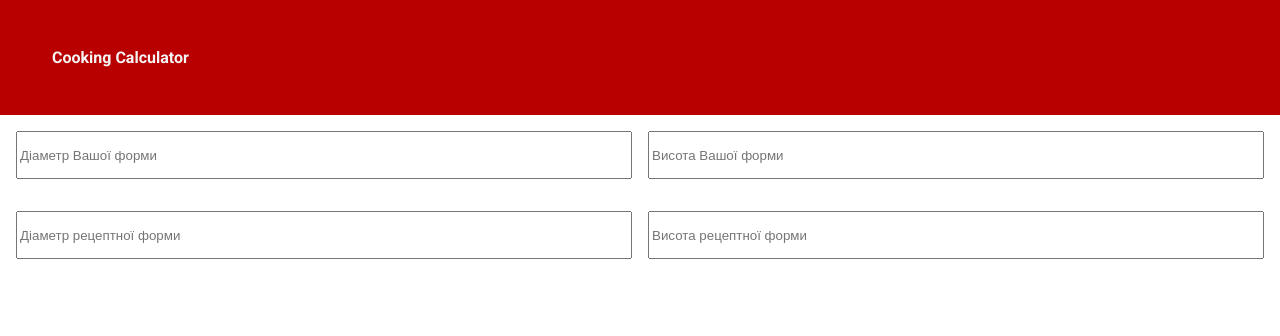
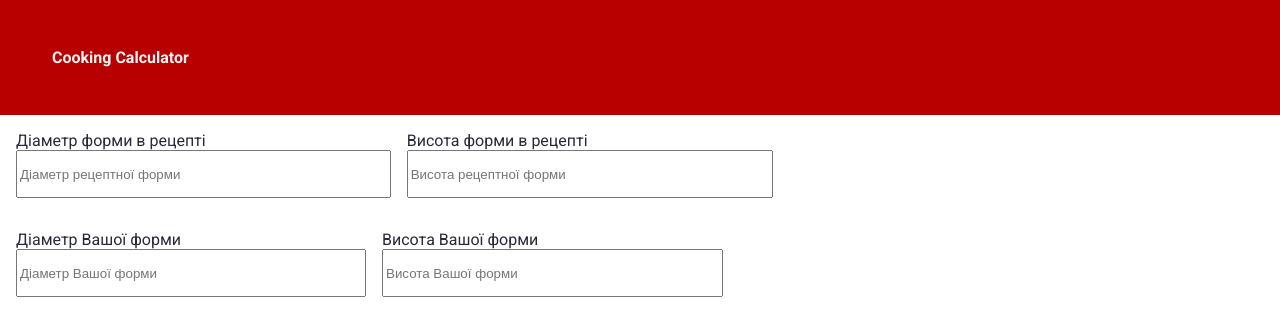
Before and after one commit to muteKey/cooking-utility, a React (Vite) app: page / in a window 1280 px wide. Shown: the top 336 px of the page. Built offline with nearby package versions, Linux system fonts and the light colour scheme.

Commit message:
updated accessibility and ui

```diff
--- a/src/App.jsx
+++ b/src/App.jsx
@@ -61,7 +61,7 @@ function App() {
             </div>
 
             <button className='btn-add-ingredient' onClick={handleAddIngredient}>
-              <label>Додати інгредієнт</label>
+              Додати інгредієнт
             </button>
             </>
           ) : null
--- a/src/components/IngredientInput.jsx
+++ b/src/components/IngredientInput.jsx
@@ -14,7 +14,7 @@ export default function IngredientInput(props) {
             <input
                 type="number"
                 name="amount"
-                placeholder="Кількість в грамах"
+                placeholder="Грамів"
                 onChange={(event) => {props.onChange(event)}}
             />
             {
--- a/src/components/MainParametersForm.jsx
+++ b/src/components/MainParametersForm.jsx
@@ -39,22 +39,8 @@ export default function MainParametersForm(props) {
         <form className="main-parameters-form">
             <div className='main-parameters'>
                 <div className='parameters-pair'>
-                    <input
-                        type="number"
-                        placeholder='Діаметр Вашої форми'
-                        name='ownDiameter'
-                        onChange={handleChange}
-                        value={formData.ownDiameter}
-                    />
-                    <input
-                        type="number"
-                        placeholder='Висота Вашої форми'
-                        name='ownHeight'
-                        onChange={handleChange}
-                        value={formData.ownHeight}
-                    />
-                </div>
-                <div className='parameters-pair'>
+                    <div className="label-field-container">
+                        <label htmlFor="receiptDiameter">Діаметр форми в рецепті</label>
                         <input
                             type="number"
                             placeholder='Діаметр рецептної форми'
@@ -62,6 +48,9 @@ export default function MainParametersForm(props) {
                             onChange={handleChange}
                             value={formData.receiptDiameter}
                         />
+                    </div>
+                    <div className="label-field-container">
+                        <label htmlFor="receiptHeight">Висота форми в рецепті</label>
                         <input
                             type="number"
                             placeholder='Висота рецептної форми'
@@ -71,6 +60,30 @@ export default function MainParametersForm(props) {
                         />
                     </div>
                 </div>
+                <div className='parameters-pair'>
+                    <div className="label-field-container">
+                        <label htmlFor="ownDiameter">Діаметр Вашої форми</label>
+                        <input
+                            type="number"
+                            placeholder='Діаметр Вашої форми'
+                            name='ownDiameter'
+                            onChange={handleChange}
+                            value={formData.ownDiameter}
+                        />
+                    </div>
+                    <div>
+                        <label htmlFor="ownHeight">Висота Вашої форми</label>
+                        <input
+                            type="number"
+                            placeholder='Висота Вашої форми'
+                            name='ownHeight'
+                            onChange={handleChange}
+                            value={formData.ownHeight}
+                        />
+                    </div>
+                </div>
+            </div>
+
         </form>
     )
 }
--- a/src/index.css
+++ b/src/index.css
@@ -46,9 +46,13 @@ h4 {
 
 .parameters-pair {
   display: flex;
-  height: 3rem;
   justify-content: space;
   gap: 1rem;
+}
+
+.parameters-pair input {
+  height: 3rem;
+  width: 100%;
 }
 
 .parameters-pair input {
@@ -59,15 +63,23 @@ h4 {
 
 .ingredient-input {
   display: flex;
-  width: 48.8%;
   gap: 0.25em;
   align-items: center;
+  height: 3rem;
+}
+
+.ingredients-container input, select {
+  height: 100%
+}
+
+.ingredients-container input {
+  width: 4rem;
 }
 
 .ingredients-container {
   display: flex;
   flex-direction: column;
-  row-gap: 1em;
+  gap: 1em;
 }
 
 .btn-add-ingredient {
--- a/src/products.js
+++ b/src/products.js
@@ -3,4 +3,9 @@ export default [
     "Олія",
     "Борошно",
     "Яйця",
+    "Цукор",
+    "Сіль",
+    "Крохмаль",
+    "Розпущувач",
+    "Вода",
 ]
```
Lines whose indentation alone changed are shown as unchanged.
